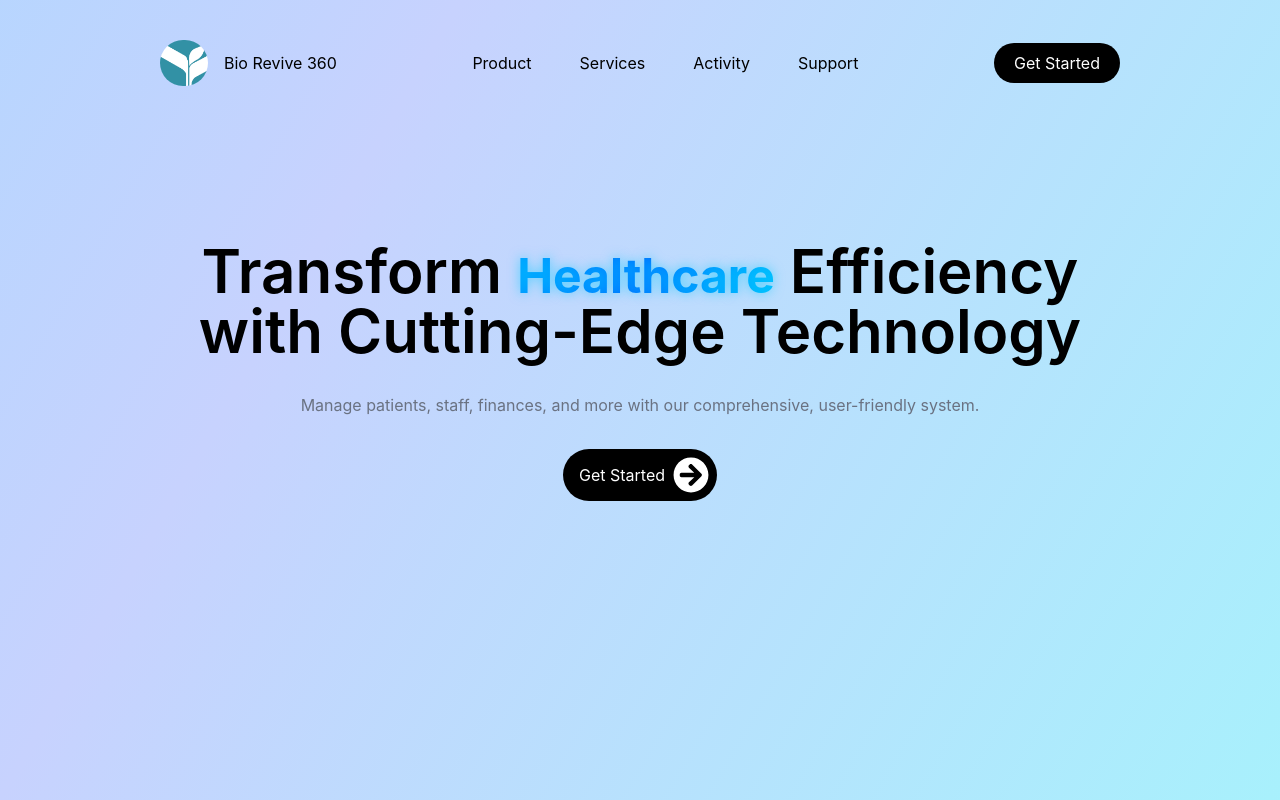
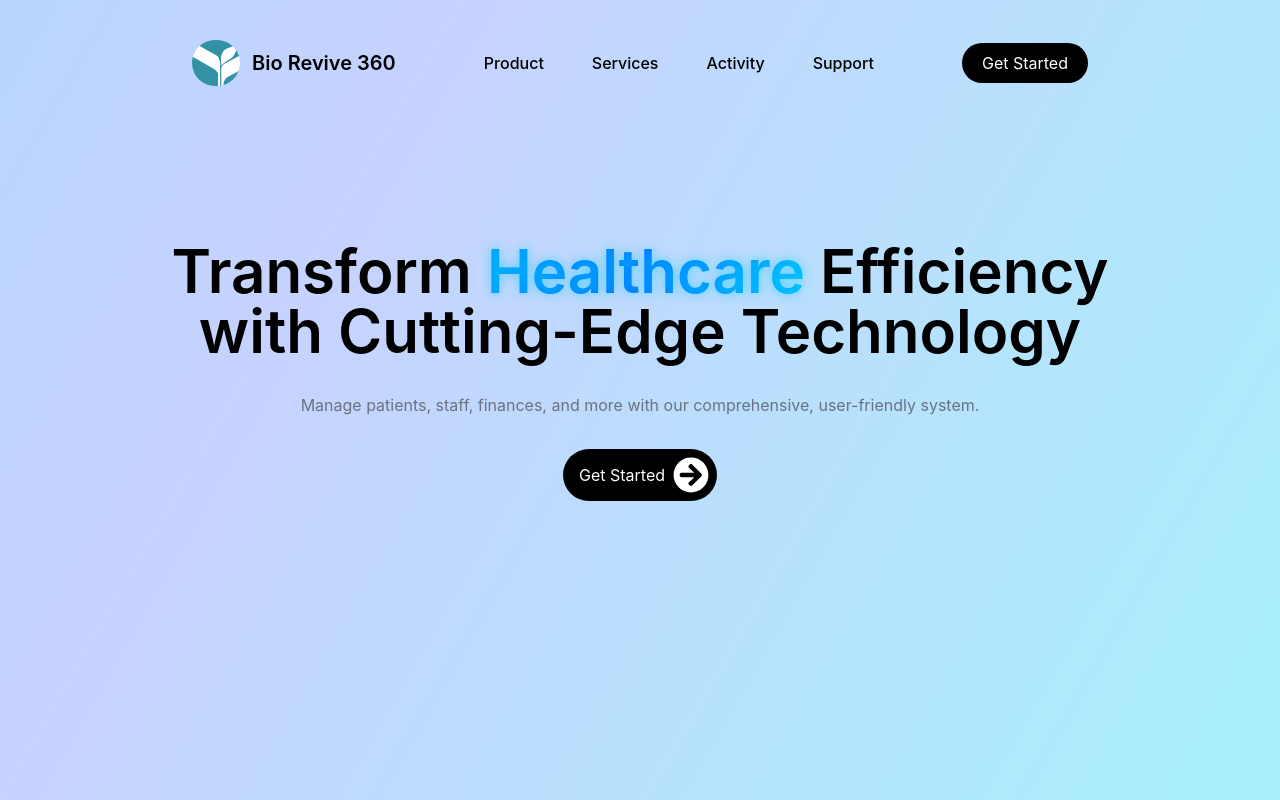
Before and after one commit to ankitsensei/bio-revive-360, a React (Vite) app: page / in a window 1280 px wide. Built offline with nearby package versions, Linux system fonts and the light colour scheme.

Commit message:
responsive and ui fixes

```diff
--- a/src/App.tsx
+++ b/src/App.tsx
@@ -4,7 +4,7 @@ import Hero from "./pages/Hero"
 const App = () => {
   return (
     <div>
-      <div className="px-40 pt-10 background h-screen">
+      <div className="lg:px-40 lg:pt-10 pt-5 background h-screen">
         <Hero />
         {/* <OrganBiologicalAge /> */}
         {/* <OrganBiologicalAge2 /> */}
--- a/src/components/Navbar.tsx
+++ b/src/components/Navbar.tsx
@@ -1,17 +1,69 @@
+import { useState, useEffect } from "react"
 import MainLogo from "../assets/bioRevive360.png"
+import { FaBars, FaTimes } from "react-icons/fa"
 
 const Navbar = () => {
+  const [isOpen, setIsOpen] = useState(false)
+
+  // Lock body scroll when menu is open
+  useEffect(() => {
+    document.body.style.overflow = isOpen ? "hidden" : "auto"
+  }, [isOpen])
+
   return (
-    <div className='flex justify-between items-center'>
-      <p className="flex justify-center items-center gap-4"><img src={MainLogo} alt="logo" className="w-12 rounded-full" />Bio Revive 360</p>
-      <ul className="flex gap-12">
-        <li>Product</li>
-        <li>Services</li>
-        <li>Activity</li>
-        <li>Support</li>
-      </ul>
-      <button className="rounded-full bg-black text-white px-5 py-2">Get Started</button>
-    </div>
+    <nav className="w-full px-4 sm:px-6 lg:px-8 py-4 lg:py-0 relative z-50">
+      <div className="flex justify-between items-center">
+
+        {/* Logo */}
+        <div className="flex items-center gap-3">
+          <img src={MainLogo} alt="logo" className="w-10 sm:w-12 rounded-full" />
+          <span className="font-semibold text-lg sm:text-xl">
+            Bio Revive 360
+          </span>
+        </div>
+
+        {/* Desktop Menu */}
+        <ul className="hidden md:flex gap-8 lg:gap-12 font-medium">
+          <li className="cursor-pointer hover:text-gray-500 transition">Product</li>
+          <li className="cursor-pointer hover:text-gray-500 transition">Services</li>
+          <li className="cursor-pointer hover:text-gray-500 transition">Activity</li>
+          <li className="cursor-pointer hover:text-gray-500 transition">Support</li>
+        </ul>
+
+        {/* Desktop Button */}
+        <button className="hidden md:block rounded-full bg-black text-white px-5 py-2 hover:scale-105 transition">
+          Get Started
+        </button>
+
+        {/* Mobile Icon */}
+        <div
+          className="md:hidden text-2xl cursor-pointer z-50"
+          onClick={() => setIsOpen(!isOpen)}
+        >
+          {isOpen ? <FaTimes /> : <FaBars />}
+        </div>
+      </div>
+
+      {/* Full Screen Mobile Menu */}
+      <div
+        className={`fixed inset-0 bg-white flex flex-col justify-center items-center gap-10
+        transform transition-all duration-500 ease-in-out
+        ${isOpen ? "translate-y-0 opacity-100" : "-translate-y-full opacity-0"}
+        md:hidden`}
+      >
+
+        <ul className="flex flex-col items-center gap-8 text-2xl font-semibold">
+          <li className="cursor-pointer hover:text-gray-500 transition">Product</li>
+          <li className="cursor-pointer hover:text-gray-500 transition">Services</li>
+          <li className="cursor-pointer hover:text-gray-500 transition">Activity</li>
+          <li className="cursor-pointer hover:text-gray-500 transition">Support</li>
+        </ul>
+
+        <button className="mt-6 rounded-full bg-black text-white px-8 py-3 text-lg hover:scale-105 transition">
+          Get Started
+        </button>
+      </div>
+    </nav>
   )
 }
 
--- a/src/index.css
+++ b/src/index.css
@@ -45,8 +45,6 @@
 }
 
 .textBackground {
-  font-size: 3rem;
-  font-weight: bold;
 
   background: linear-gradient(
     120deg,
--- a/src/pages/Hero.tsx
+++ b/src/pages/Hero.tsx
@@ -7,9 +7,9 @@ const Hero = () => {
     <div className='w-full h-full'>
       <Navbar />
       <div className='flex flex-col gap-8 justify-center text-center w-full h-3/4'>
-        <div className='w-full text-center'>
-          <h2 className='text-6xl font-semibold'>Transform <span className="textBackground">Healthcare</span> Efficiency</h2>
-          <h2 className='text-6xl font-semibold'>with Cutting-Edge Technology</h2>
+        <div className='w-full text-center text-2xl lg:text-6xl font-semibold'>
+          <h2>Transform <span className="textBackground">Healthcare</span> Efficiency</h2>
+          <h2>with Cutting-Edge Technology</h2>
         </div>
         <p className='text-gray-500'>Manage patients, staff, finances, and more with our comprehensive, user-friendly system.</p>
         <div className='flex gap-2 justify-center'>
```
